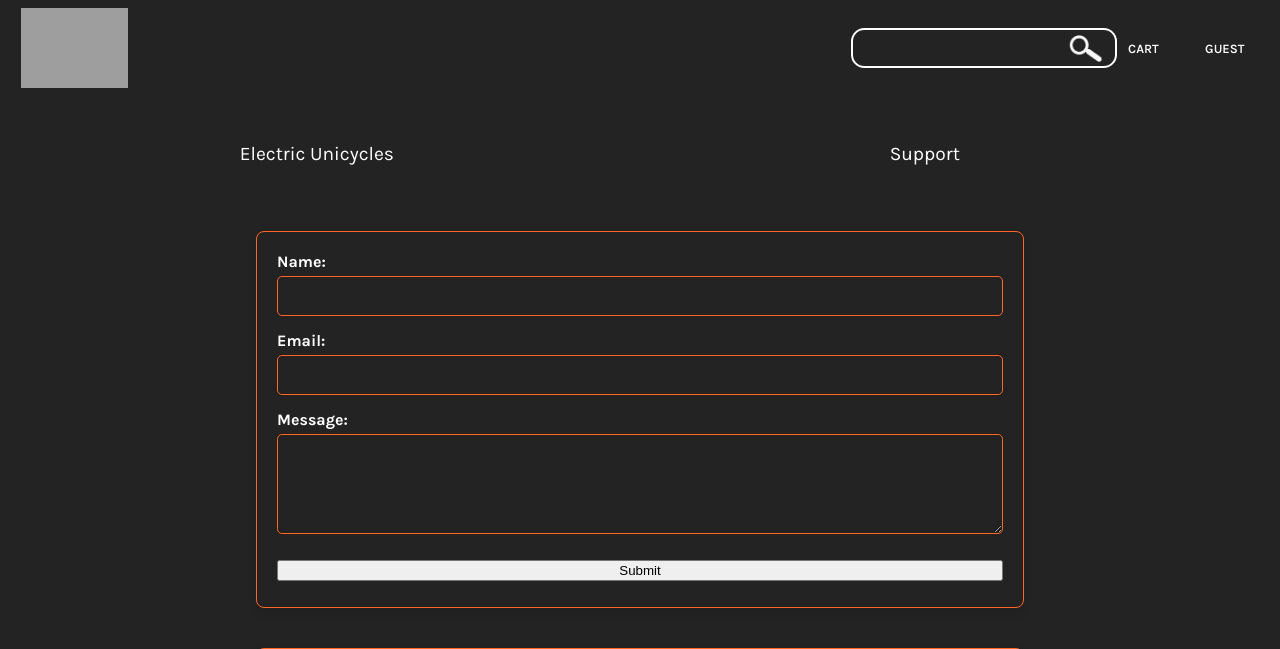
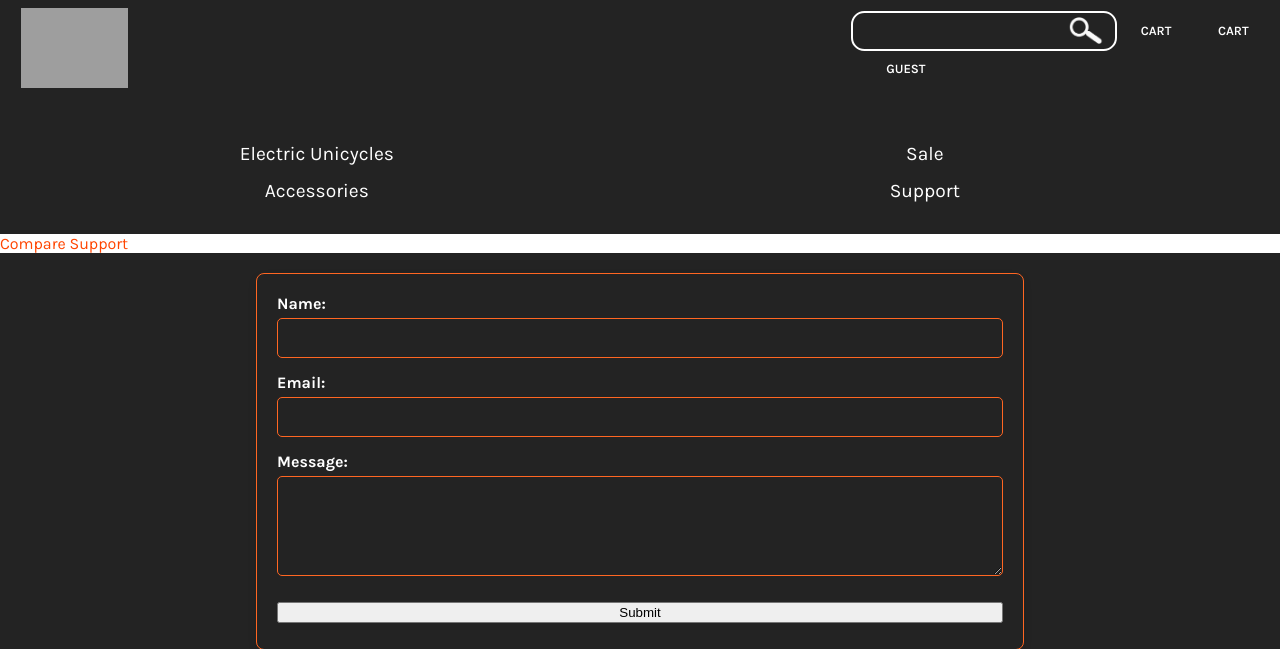
Before and after one commit to gogoldh/projectbackend, a PHP site: page /support.php in a window 1280 px wide. Shown: the top 649 px of the page. Run offline with PHP 8.4, Linux system fonts and the light colour scheme; grey boxes are pictures that could not be loaded.

Commit message:
fix: rewind

```diff
--- a/nav.inc.php
+++ b/nav.inc.php
@@ -2,22 +2,21 @@
 if (session_status() == PHP_SESSION_NONE) {
     session_start();
 }
-
 include_once (__DIR__ . "/classes/Db.php");
 
 if (isset($_SESSION['id'])) {
-    error_log("Session ID: " . $_SESSION['id']); // Debugging output
     $id = $_SESSION['id'];
 
     $conn = Db::getConnection(); // Ensure you have a valid database connection
+    $statement = $conn->prepare('SELECT fname FROM user WHERE id = :id');
     $statement = $conn->prepare('SELECT fname, balance FROM user WHERE id = :id');
     $statement->bindParam(':id', $id, PDO::PARAM_INT);
     $statement->execute();
     $user = $statement->fetch(PDO::FETCH_ASSOC);
 
     $fname = htmlspecialchars($user['fname']);
+    $fname = htmlspecialchars($user['fname']);
     $balance = htmlspecialchars($user['balance']);
-
     $isLoggedIn = true;
 } else {
     $fname = 'Guest';
@@ -31,6 +30,7 @@ if (isset($_SESSION['id'])) {
         <form action="" method="get">
             <input type="text" name="search" class="nav__search">
         </form>
+        <a href="mylist.php">Cart</a>
         <a href="cart.php">Cart</a>
 
         <!-- Profile Button with Dropdown -->
@@ -39,6 +39,8 @@ if (isset($_SESSION['id'])) {
                 <i class="fa fa-user"></i> <?php echo $fname; ?>
             </a>
             <div class="profile__dropdown">
+                <a href="profile.php">Profile</a>
+                <a href="logout.php">Logout</a>
                 <?php if ($isLoggedIn): ?>
                     <a href="profile.php">Profile</a>
                     <a href="logout.php">Logout</a>
@@ -64,5 +66,10 @@ if (isset($_SESSION['id'])) {
             <a href="index.php?brand=Nosfet">Nosfet</a>
         </div>
     </div>
+    <a href="#">Sale</a>
+    <a href="#">Accessories</a>
+    <a href="#">Support</a>
+</div>
+    <a href="javascript:void(0);" id="compare-nav-button">Compare</a>
     <a href="support.php">Support</a>
 </div>
```
